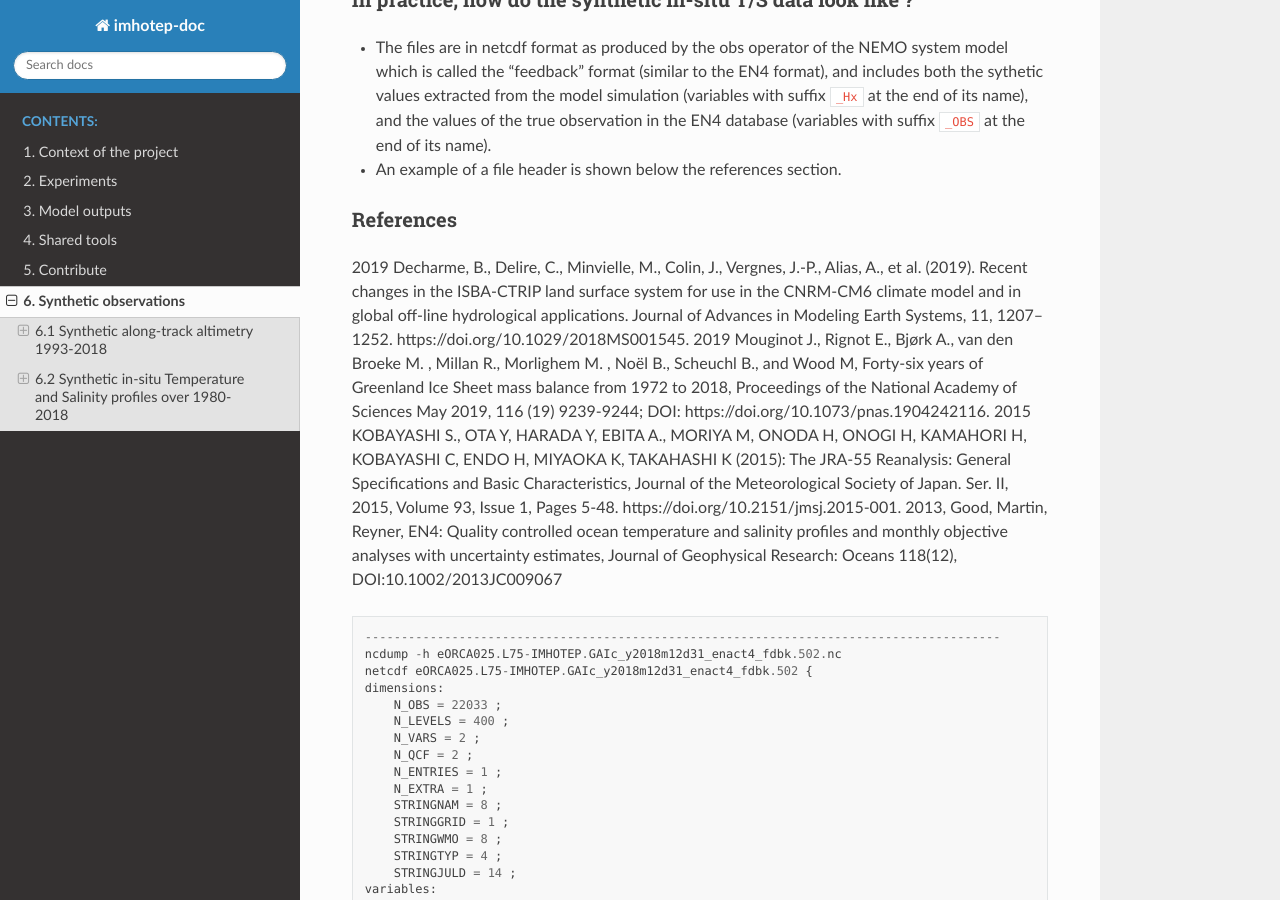
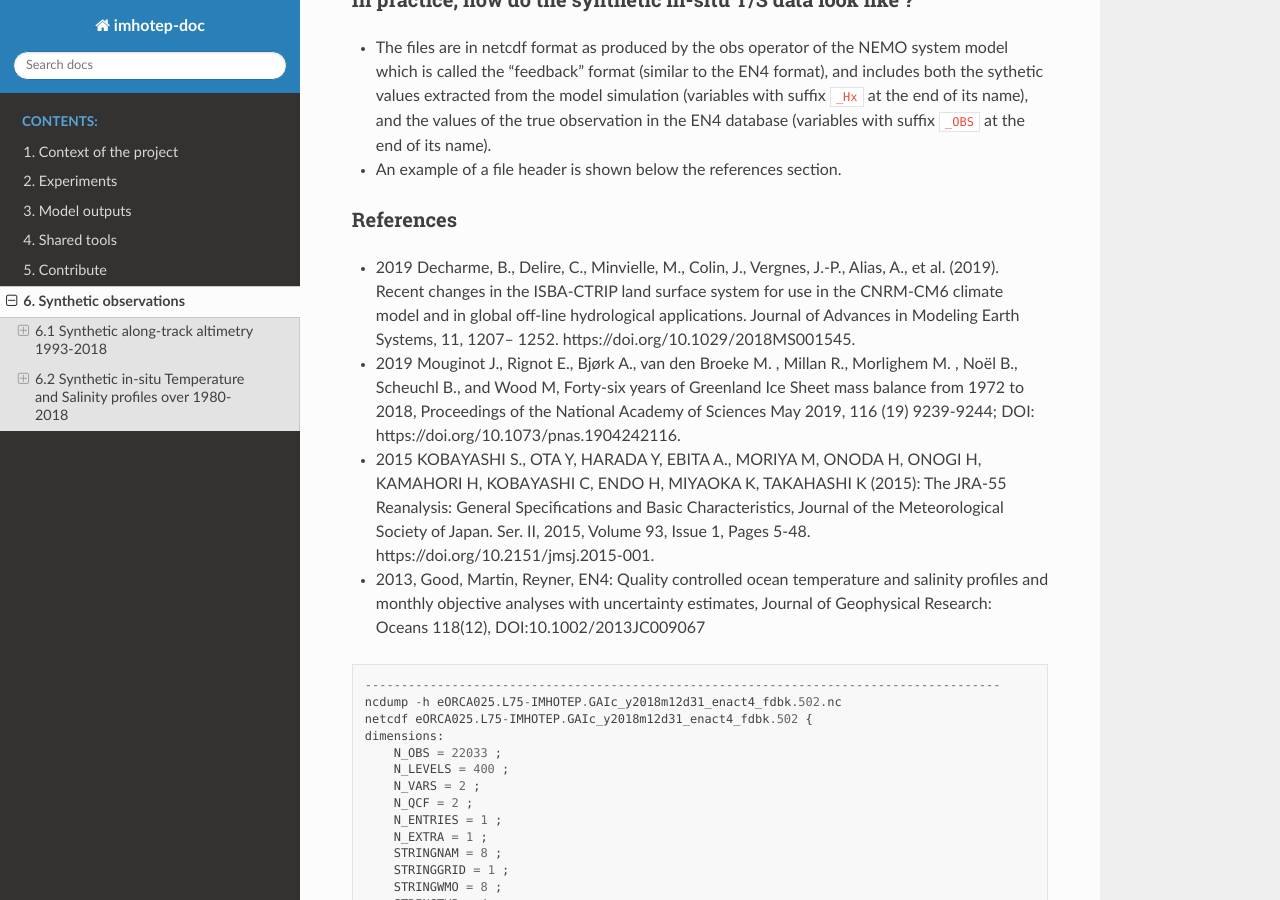
Before and after one commit to imhotep-project/doc-imhotep, a Sphinx documentation site: the page built from source/6-Synthetic-Obs.md, in a window 1280 px wide and 900 px high, scrolled down 5603 px. Built offline with Sphinx 7.4.7 and the Read the Docs theme 2.0.0, drawn with Linux system fonts in a browser that asks for light colours.

```diff
--- a/source/6-Synthetic-Obs.md
+++ b/source/6-Synthetic-Obs.md
@@ -228,10 +228,10 @@ The synthetic  in-situ T/S dataset from the model is available over the period 1
 * An example of a file header is shown below the references section.
 
 ### References
-2019 Decharme, B., Delire, C., Minvielle, M., Colin, J., Vergnes, J.-P., Alias, A., et al. (2019). Recent changes in the ISBA-CTRIP land surface system for use in the CNRM-CM6 climate model and in global off-line hydrological applications. Journal of Advances in Modeling Earth Systems, 11, 1207– 1252. https://doi.org/10.1029/2018MS001545.
-2019 Mouginot J., Rignot E., Bjørk A., van den Broeke M. , Millan R., Morlighem M. , Noël B., Scheuchl B., and Wood M, Forty-six years of Greenland Ice Sheet mass balance from 1972 to 2018, Proceedings of the National Academy of Sciences May 2019, 116 (19) 9239-9244; DOI: https://doi.org/10.1073/pnas.1904242116.
-2015 KOBAYASHI S., OTA Y, HARADA Y, EBITA A., MORIYA M, ONODA H, ONOGI H, KAMAHORI H, KOBAYASHI C, ENDO H, MIYAOKA K, TAKAHASHI K (2015): The JRA-55 Reanalysis: General Specifications and Basic Characteristics, Journal of the Meteorological Society of Japan. Ser. II, 2015, Volume 93, Issue 1, Pages 5-48. https://doi.org/10.2151/jmsj.2015-001.
-2013, Good, Martin, Reyner, EN4: Quality controlled ocean temperature and salinity profiles and monthly objective analyses with uncertainty estimates,  Journal of Geophysical Research: Oceans 118(12), DOI:10.1002/2013JC009067
+* 2019 Decharme, B., Delire, C., Minvielle, M., Colin, J., Vergnes, J.-P., Alias, A., et al. (2019). Recent changes in the ISBA-CTRIP land surface system for use in the CNRM-CM6 climate model and in global off-line hydrological applications. Journal of Advances in Modeling Earth Systems, 11, 1207– 1252. https://doi.org/10.1029/2018MS001545.
+* 2019 Mouginot J., Rignot E., Bjørk A., van den Broeke M. , Millan R., Morlighem M. , Noël B., Scheuchl B., and Wood M, Forty-six years of Greenland Ice Sheet mass balance from 1972 to 2018, Proceedings of the National Academy of Sciences May 2019, 116 (19) 9239-9244; DOI: https://doi.org/10.1073/pnas.1904242116.
+* 2015 KOBAYASHI S., OTA Y, HARADA Y, EBITA A., MORIYA M, ONODA H, ONOGI H, KAMAHORI H, KOBAYASHI C, ENDO H, MIYAOKA K, TAKAHASHI K (2015): The JRA-55 Reanalysis: General Specifications and Basic Characteristics, Journal of the Meteorological Society of Japan. Ser. II, 2015, Volume 93, Issue 1, Pages 5-48. https://doi.org/10.2151/jmsj.2015-001.
+* 2013, Good, Martin, Reyner, EN4: Quality controlled ocean temperature and salinity profiles and monthly objective analyses with uncertainty estimates,  Journal of Geophysical Research: Oceans 118(12), DOI:10.1002/2013JC009067
 
 
 
```
